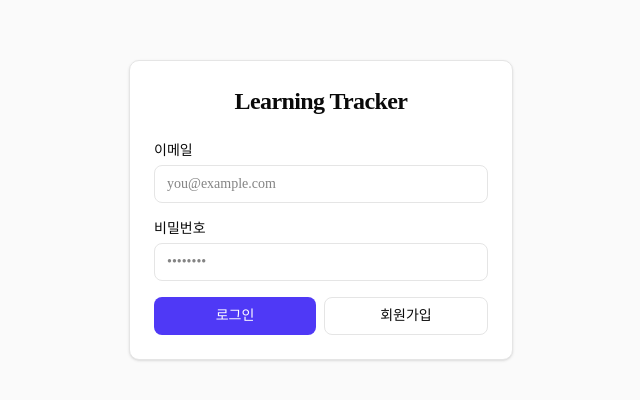
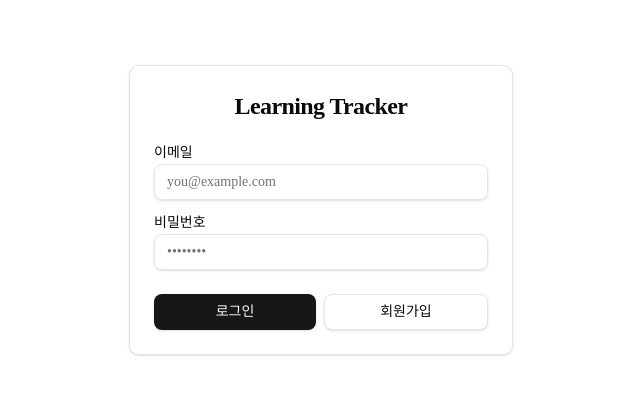
Before and after one commit to macklinkim/my-learning-tracker, a Next.js app in the folder apps/frontend/: page /login in a window 1280 px wide. Shown: the part 190-590 px from the top of the page, without its empty margins (319-959 px from the left). Built offline with nearby package versions, Linux system fonts and the light colour scheme; no server answers.

Commit message:
글짜 보이게 수정

```diff
--- a/apps/frontend/src/app/(auth)/login/page.tsx
+++ b/apps/frontend/src/app/(auth)/login/page.tsx
@@ -8,26 +8,26 @@ export default async function LoginPage({
   const params = await searchParams
 
   return (
-    <div className="flex min-h-screen items-center justify-center bg-zinc-50">
-      <div className="w-full max-w-sm space-y-6 rounded-lg border bg-white p-6 shadow-sm">
+    <div className="flex min-h-screen items-center justify-center bg-background p-4">
+      <div className="w-full max-w-sm space-y-6 rounded-lg border bg-card text-card-foreground p-6 shadow-sm">
         <h1 className="text-center text-2xl font-bold tracking-tight">
           Learning Tracker
         </h1>
 
         {params.error && (
-          <p className="rounded-md bg-red-50 px-3 py-2 text-sm text-red-600">
+          <p className="rounded-md bg-destructive/15 px-3 py-2 text-sm text-destructive">
             {params.error}
           </p>
         )}
         {params.message && (
-          <p className="rounded-md bg-green-50 px-3 py-2 text-sm text-green-600">
+          <p className="rounded-md bg-green-500/15 px-3 py-2 text-sm text-green-600 dark:text-green-400">
             {params.message}
           </p>
         )}
 
         <form className="space-y-4">
           <div>
-            <label htmlFor="email" className="mb-1 block text-sm font-medium">
+            <label htmlFor="email" className="mb-1 block text-sm font-medium leading-none peer-disabled:cursor-not-allowed peer-disabled:opacity-70">
               이메일
             </label>
             <input
@@ -35,12 +35,12 @@ export default async function LoginPage({
               name="email"
               type="email"
               required
-              className="w-full rounded-md border px-3 py-2 text-sm focus:outline-none focus:ring-2 focus:ring-indigo-500"
+              className="flex h-9 w-full rounded-md border border-input bg-transparent px-3 py-1 text-sm shadow-sm transition-colors file:border-0 file:bg-transparent file:text-sm file:font-medium placeholder:text-muted-foreground focus-visible:outline-none focus-visible:ring-1 focus-visible:ring-ring disabled:cursor-not-allowed disabled:opacity-50"
               placeholder="you@example.com"
             />
           </div>
           <div>
-            <label htmlFor="password" className="mb-1 block text-sm font-medium">
+            <label htmlFor="password" className="mb-1 block text-sm font-medium leading-none peer-disabled:cursor-not-allowed peer-disabled:opacity-70">
               비밀번호
             </label>
             <input
@@ -49,20 +49,20 @@ export default async function LoginPage({
               type="password"
               required
               minLength={6}
-              className="w-full rounded-md border px-3 py-2 text-sm focus:outline-none focus:ring-2 focus:ring-indigo-500"
+              className="flex h-9 w-full rounded-md border border-input bg-transparent px-3 py-1 text-sm shadow-sm transition-colors file:border-0 file:bg-transparent file:text-sm file:font-medium placeholder:text-muted-foreground focus-visible:outline-none focus-visible:ring-1 focus-visible:ring-ring disabled:cursor-not-allowed disabled:opacity-50"
               placeholder="••••••••"
             />
           </div>
-          <div className="flex gap-2">
+          <div className="flex gap-2 pt-2">
             <button
               formAction={login}
-              className="flex-1 rounded-md bg-indigo-600 px-4 py-2 text-sm font-medium text-white hover:bg-indigo-700"
+              className="inline-flex h-9 flex-1 items-center justify-center rounded-md bg-primary px-4 py-2 text-sm font-medium text-primary-foreground shadow hover:bg-primary/90 focus-visible:outline-none focus-visible:ring-1 focus-visible:ring-ring disabled:pointer-events-none disabled:opacity-50"
             >
               로그인
             </button>
             <button
               formAction={signup}
-              className="flex-1 rounded-md border px-4 py-2 text-sm font-medium hover:bg-gray-50"
+              className="inline-flex h-9 flex-1 items-center justify-center rounded-md border border-input bg-background px-4 py-2 text-sm font-medium shadow-sm hover:bg-accent hover:text-accent-foreground focus-visible:outline-none focus-visible:ring-1 focus-visible:ring-ring disabled:pointer-events-none disabled:opacity-50"
             >
               회원가입
             </button>
```
